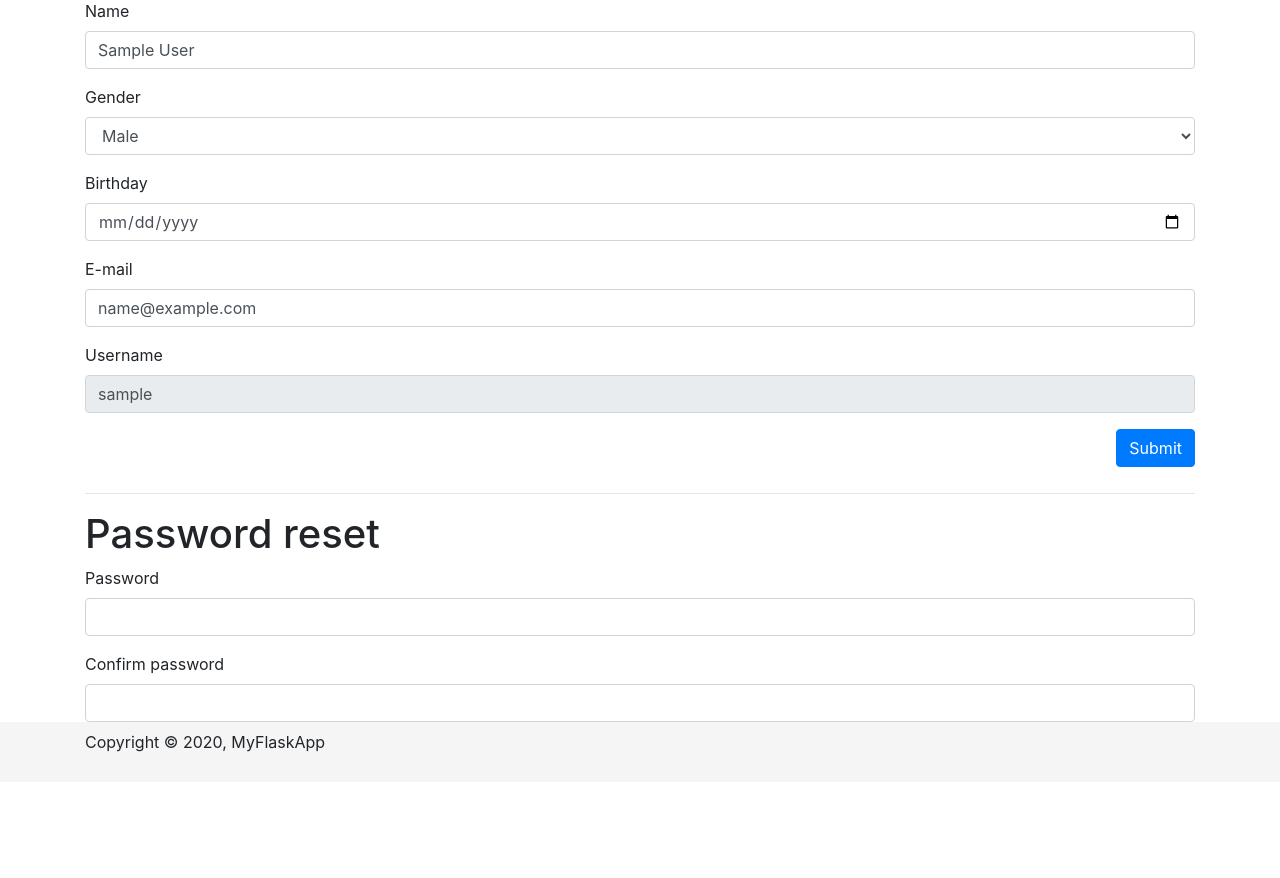
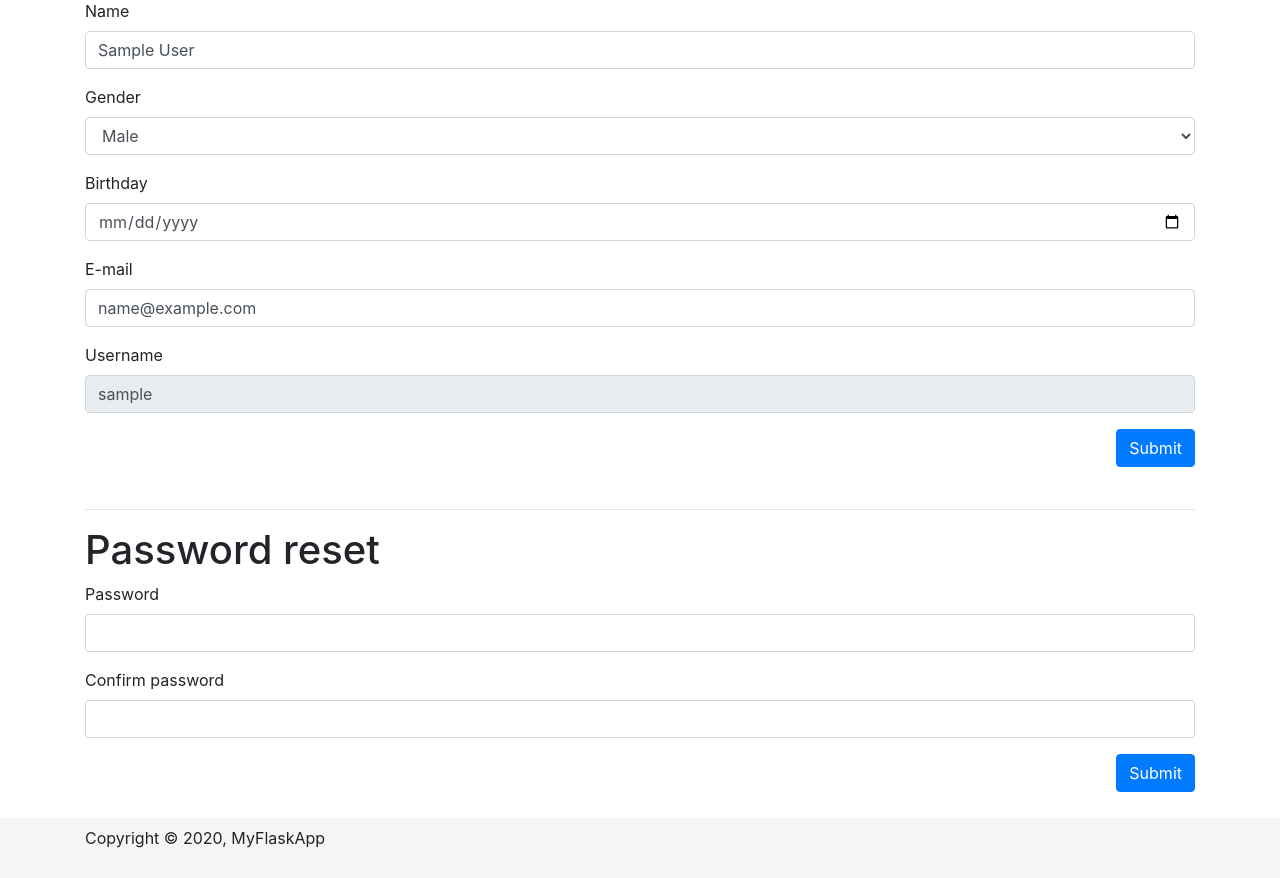
Before and after one commit to kingold5/MyFlaskApp, a Flask app: page /settings in a window 1280 px wide. Shown: the part 137-1015 px from the top of the page. Before the commit the page ends 889 px from the top, so only its background shows below. Run offline with Flask 2, Linux system fonts and the light colour scheme; the visitor is signed in with stand-in values (Sample User, id 1); data comes from the database, SQL or seed files in the repository; some libraries are stand-ins or nearby versions.

Commit message:
add bottom space for forms

```diff
--- a/myflask/static/css/starter-template.css
+++ b/myflask/static/css/starter-template.css
@@ -29,3 +29,7 @@
   padding-right: 15px;
   padding-left: 15px;
 }
+
+#form-space {
+  padding-bottom: 4rem;
+}
--- a/myflask/templates/settings.html
+++ b/myflask/templates/settings.html
@@ -3,7 +3,7 @@
 {% block body %}
     <h1>User data</h1>
     {% from "includes/_formhelper.html" import render_field %}
-    <form action="{{ url_for('user_data') }}" method="POST">
+    <form action="{{ url_for('user_data') }}" method="POST" id="form-space">
         {{ userDataForm.hidden_tag() }}
         <div class="form-group">
             {{ render_field(userDataForm.name, class_="form-control") }}
@@ -23,12 +23,10 @@
         <p><input type="submit" class="btn btn-primary float-right" value="Submit"></p>
     </form>
 
-    <br/>
-    <br/>
     <hr>
 
     <h1>Password reset</h1>
-    <form action="{{ url_for('resetpassword') }}" method="POST">
+    <form action="{{ url_for('resetpassword') }}" method="POST" id="form-space">
         {{ passwordForm.hidden_tag() }}
         <div class="form-group">
             {{ render_field(passwordForm.password, class_="form-control") }}
```
